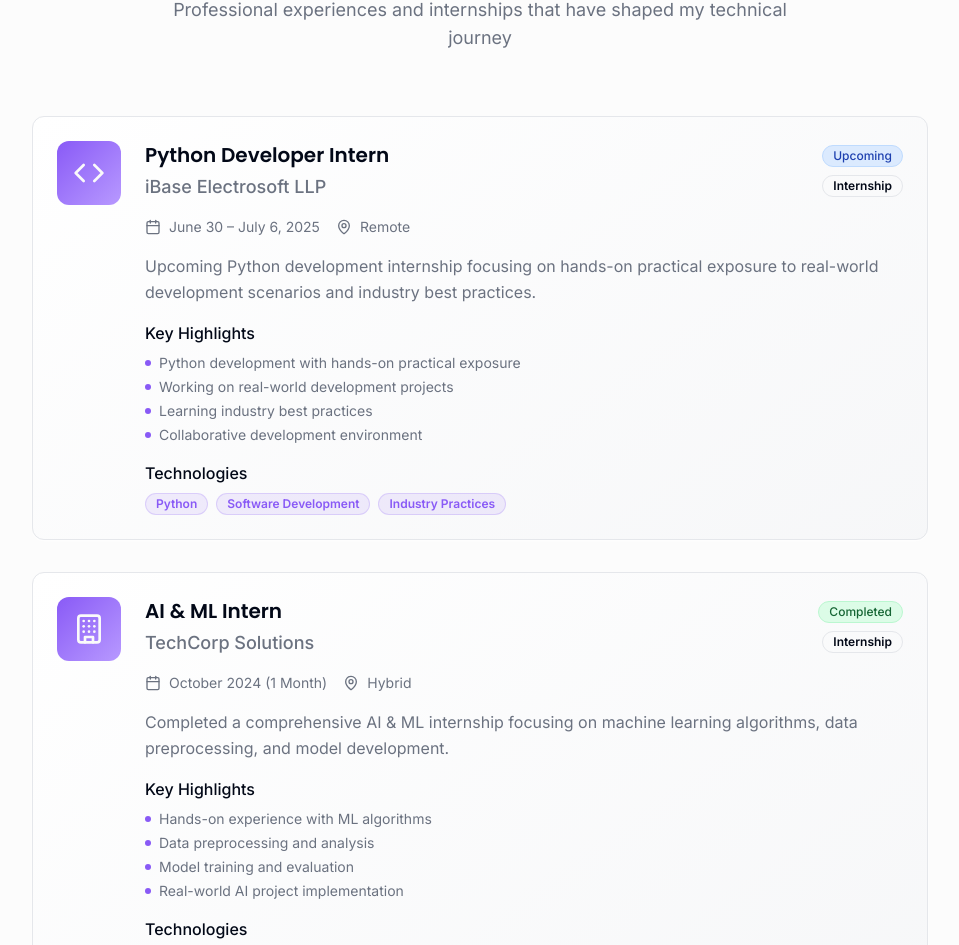
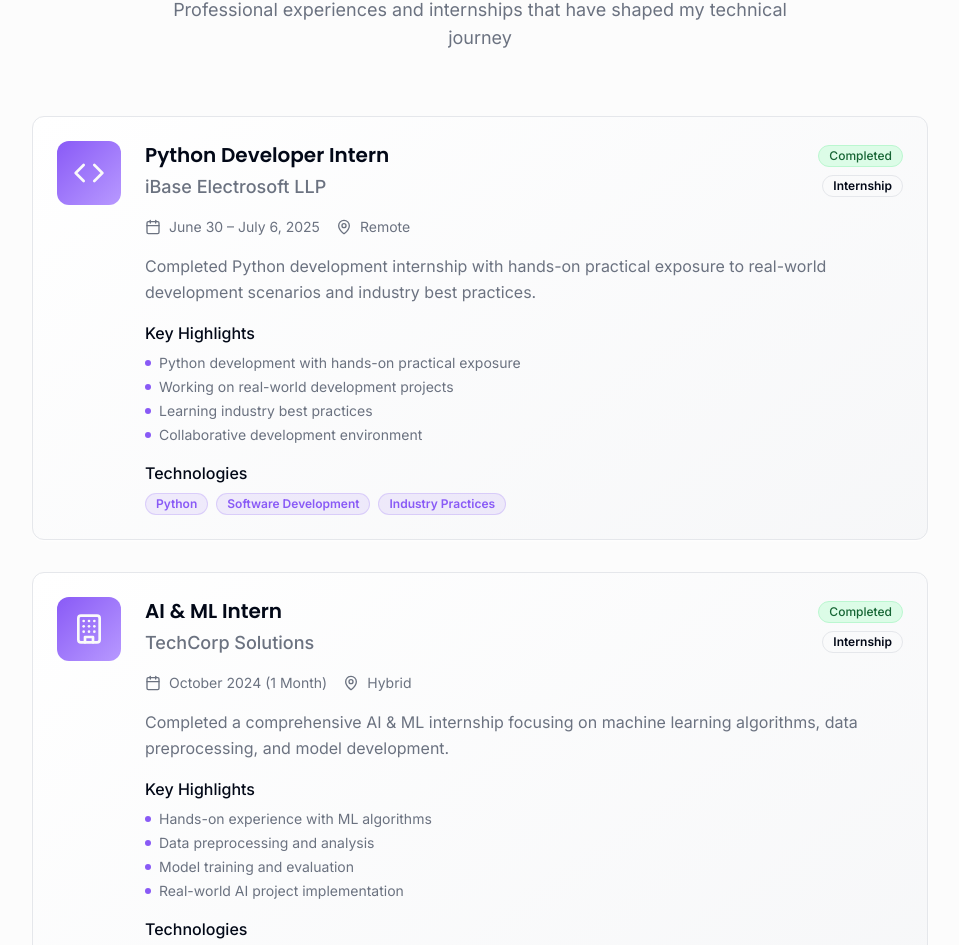
Before and after one commit to Prathamesh250504/My-Portfolio, a React (Vite) app: page / in a window 1280 px wide. Shown: the part 4130-5075 px from the top of the page, without its empty margins (160-1119 px from the left). Built offline with nearby package versions, Linux system fonts and the light colour scheme.

Commit message:
Complete website implementation
Finalize the website based on the user's specifications.

```diff
--- a/src/components/sections/Experience.tsx
+++ b/src/components/sections/Experience.tsx
@@ -11,8 +11,8 @@ export const Experience = () => {
       type: "Internship",
       duration: "June 30 – July 6, 2025",
       location: "Remote",
-      status: "Upcoming",
-      description: "Upcoming Python development internship focusing on hands-on practical exposure to real-world development scenarios and industry best practices.",
+      status: "Completed",
+      description: "Completed Python development internship with hands-on practical exposure to real-world development scenarios and industry best practices.",
       highlights: [
         "Python development with hands-on practical exposure",
         "Working on real-world development projects",
```
